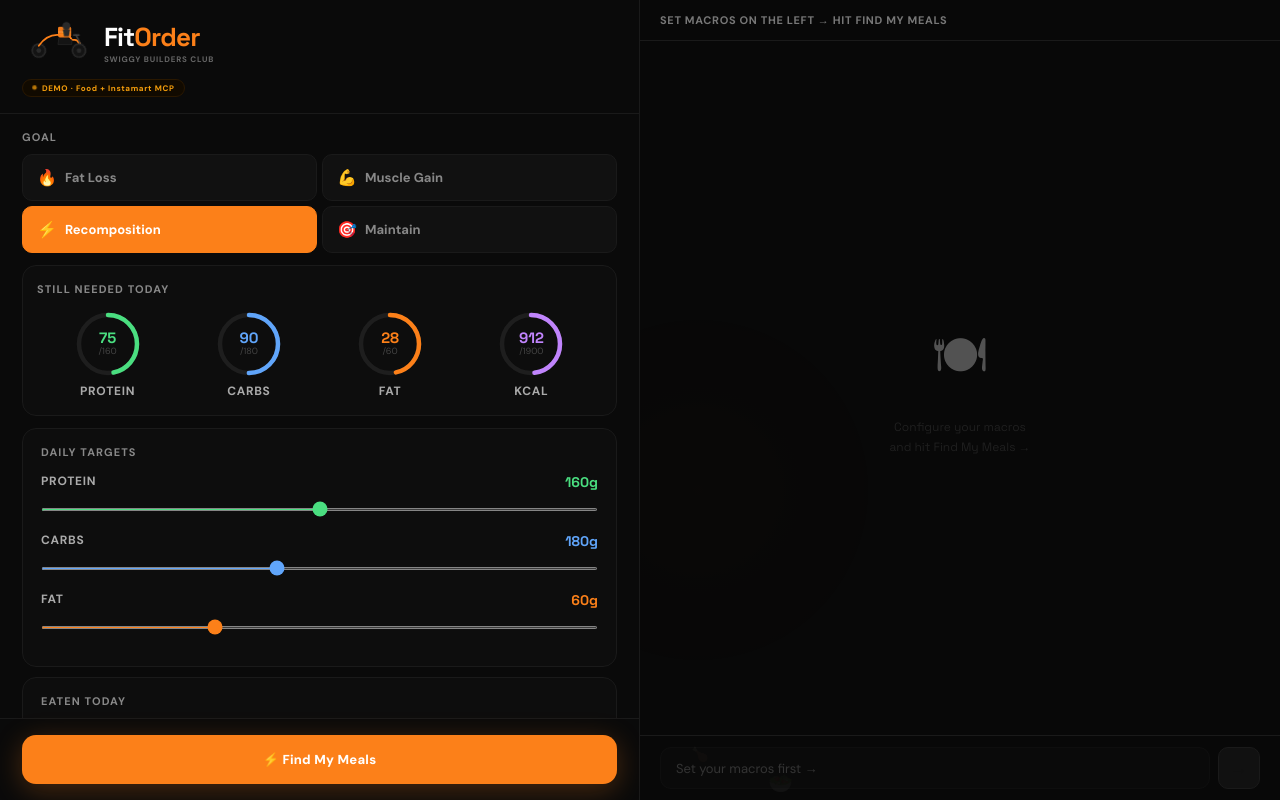
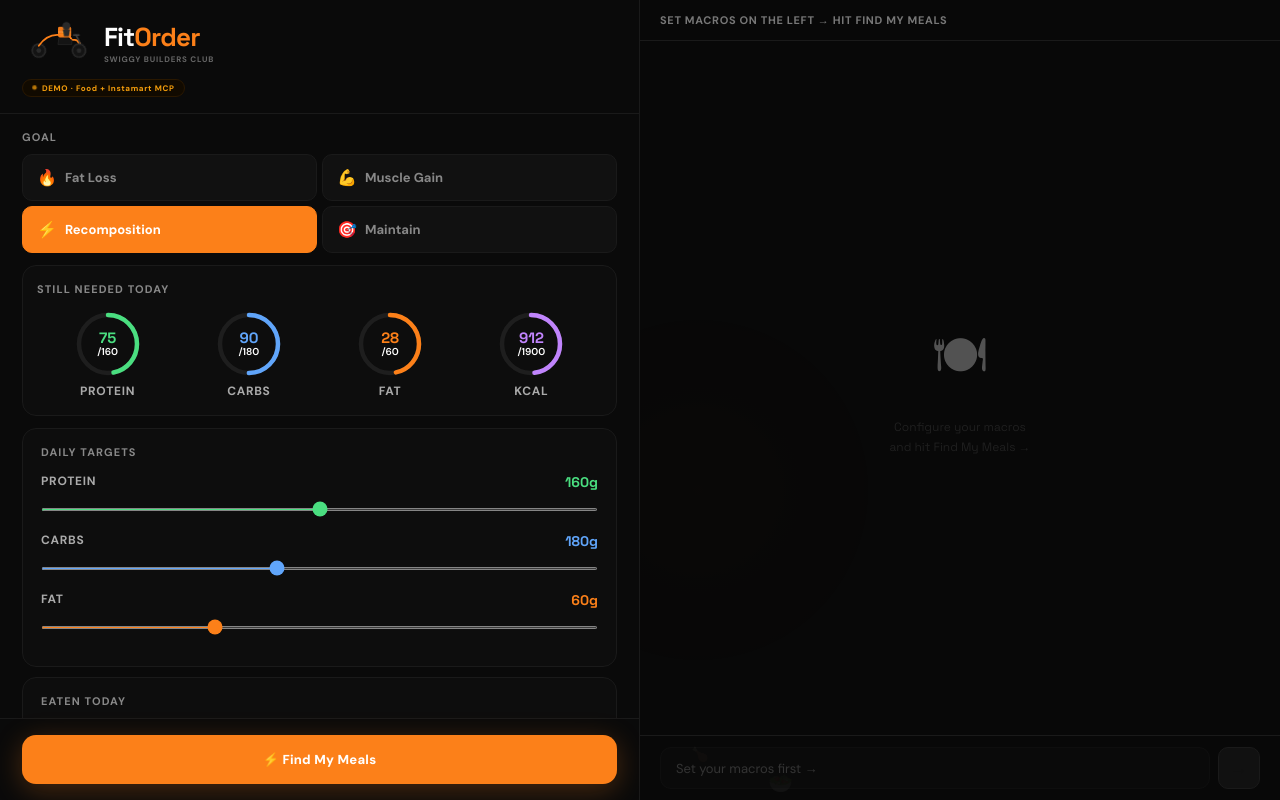
Before and after one commit to s-netizen/fitorder, a React (Vite) app: page / in a window 1280 px wide. Built offline with nearby package versions, Linux system fonts and the light colour scheme.

Commit message:
fix: ring max values and labels in white for visibility

```diff
--- a/src/App.jsx
+++ b/src/App.jsx
@@ -65,7 +65,7 @@ function Ring({ label, val, max, color, size = 54 }) {
         </svg>
         <div style={{ position: "absolute", inset: 0, display: "flex", flexDirection: "column", alignItems: "center", justifyContent: "center" }}>
           <div style={{ fontSize: 15, fontWeight: 800, fontFamily: "'Space Grotesk',sans-serif", color, lineHeight: 1 }}>{val}</div>
-          <div style={{ fontSize: 9, color: "#444" }}>/{max}</div>
+          <div style={{ fontSize: 10, color: "#fff", fontWeight: 600 }}>/{max}</div>
         </div>
       </div>
       <div style={{ fontSize: 12, color: "#aaa", textTransform: "uppercase", letterSpacing: "0.06em", fontWeight: 700, marginTop: 5 }}>{label}</div>
```
